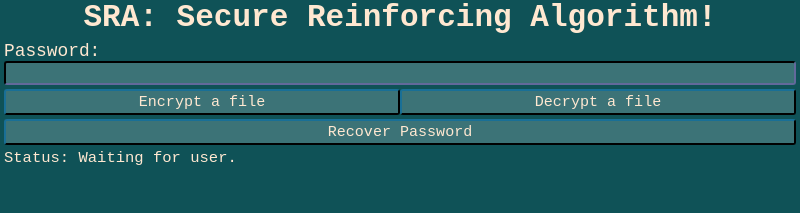
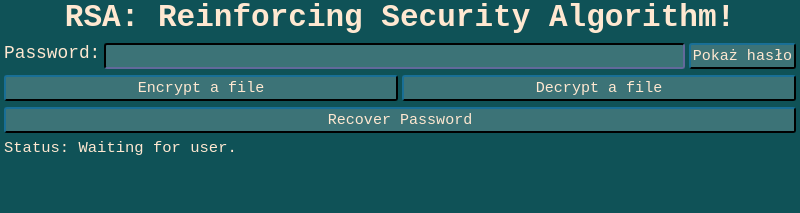
Before and after one commit to Jothomaster/crackjs, an Electron app: page index.html in a window 800 px wide. Drawn offline with Linux system fonts and the light colour scheme; no server answers.

Commit message:
Add more styles, show password button

```diff
--- a/index.html
+++ b/index.html
@@ -45,14 +45,21 @@
 
 		div:not(#progress) {
 			padding: 2px 4px;
+			margin: 2px 0px;
+		}
+
+		div.password {
+			display: grid;
+			grid-template-columns: max-content 1fr max-content;
+			gap: 4px;
 		}
 
 		div.password > span {
-			font-size: 1.15em
+			font-size: 1.15em;
 		}
 
 		div.password > input {
-			width: 100%;
+			padding: 2px;
 		}
 
 		div.optionEnc {
@@ -60,7 +67,15 @@
 		}
 
 		div.optionEnc > button {
-			width: 100%
+			width: 100%;
+		}
+
+		div.optionEnc > button:first-child {
+			margin: 0 2px 0 0;
+		}
+
+		div.optionEnc > button:last-child {
+			margin: 0 0 0 2px;
 		}
 
 		div.crack > button {
@@ -81,10 +96,11 @@
     </style>
   </head>
   <body>
-    <h1>SRA: Secure Reinforcing Algorithm!</h1>
+    <h1>RSA: Reinforcing Security Algorithm!</h1>
 	<div class="password">
-		<span>Password: </span><strong id="filePath"></strong>
+		<span>Password: </span>
 		<input type="password" id="password" name="password" />
+		<button id="show">Pokaż hasło</button>
 	</div>
     <div class="optionEnc">
 		<button type="button" id="btnEncrypt">Encrypt a file</button>
@@ -100,5 +116,13 @@
     </div>
 
     <script src="renderer.js"></script>
+	<script>
+		document.querySelector("#show").addEventListener("mousedown", () => {
+			document.querySelector("#password").setAttribute("type", "text")
+		})
+		document.querySelector("#show").addEventListener("mouseup", () => {
+			document.querySelector("#password").setAttribute("type", "password")
+		})
+	</script>
   </body>
 </html>
--- a/main.js
+++ b/main.js
@@ -6,7 +6,7 @@ function createWindow () {
   const win = new BrowserWindow({
     width: 800,
     height: 400,
-	minWidth: 300,
+	minWidth: 766,
 	minHeight: 380,
     webPreferences: {
       preload: path.join(__dirname, 'preload.js')
```
Also changed, not shown: magic/magic.js (+8 -1 lines).
